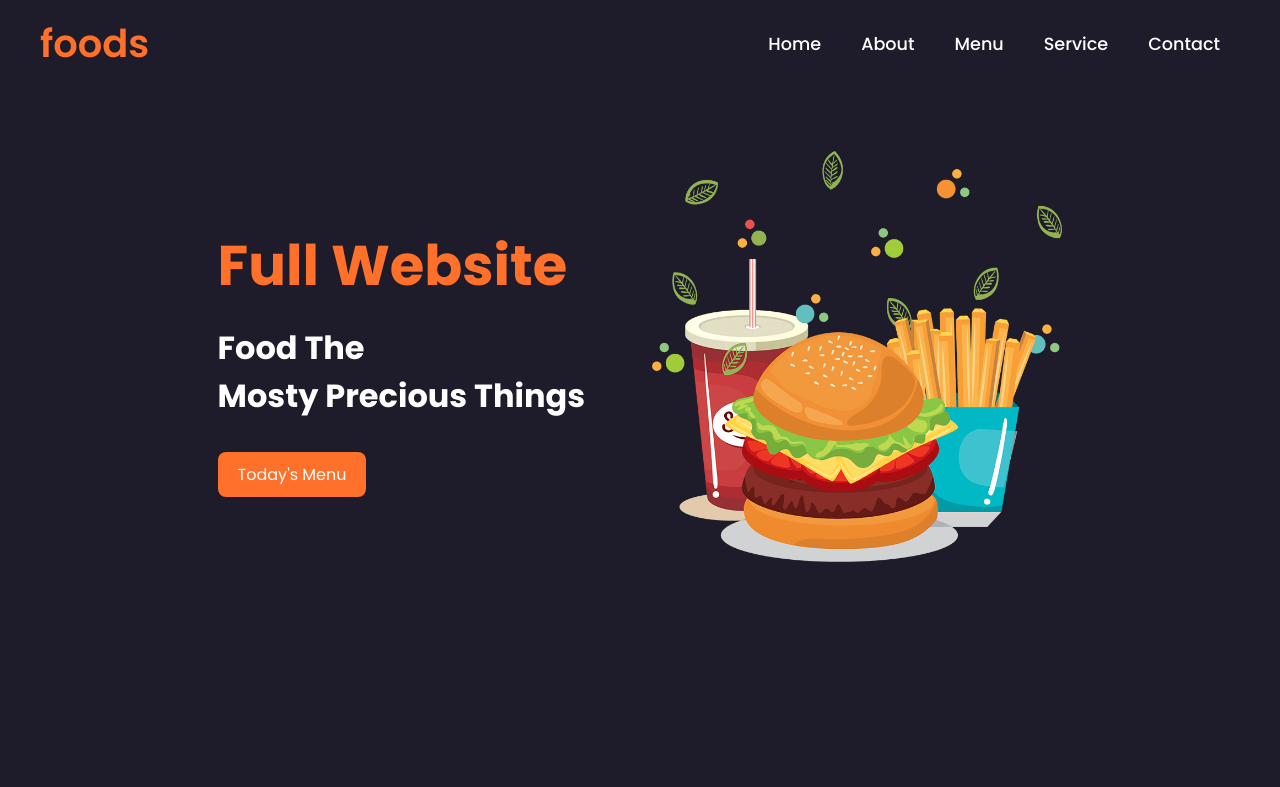
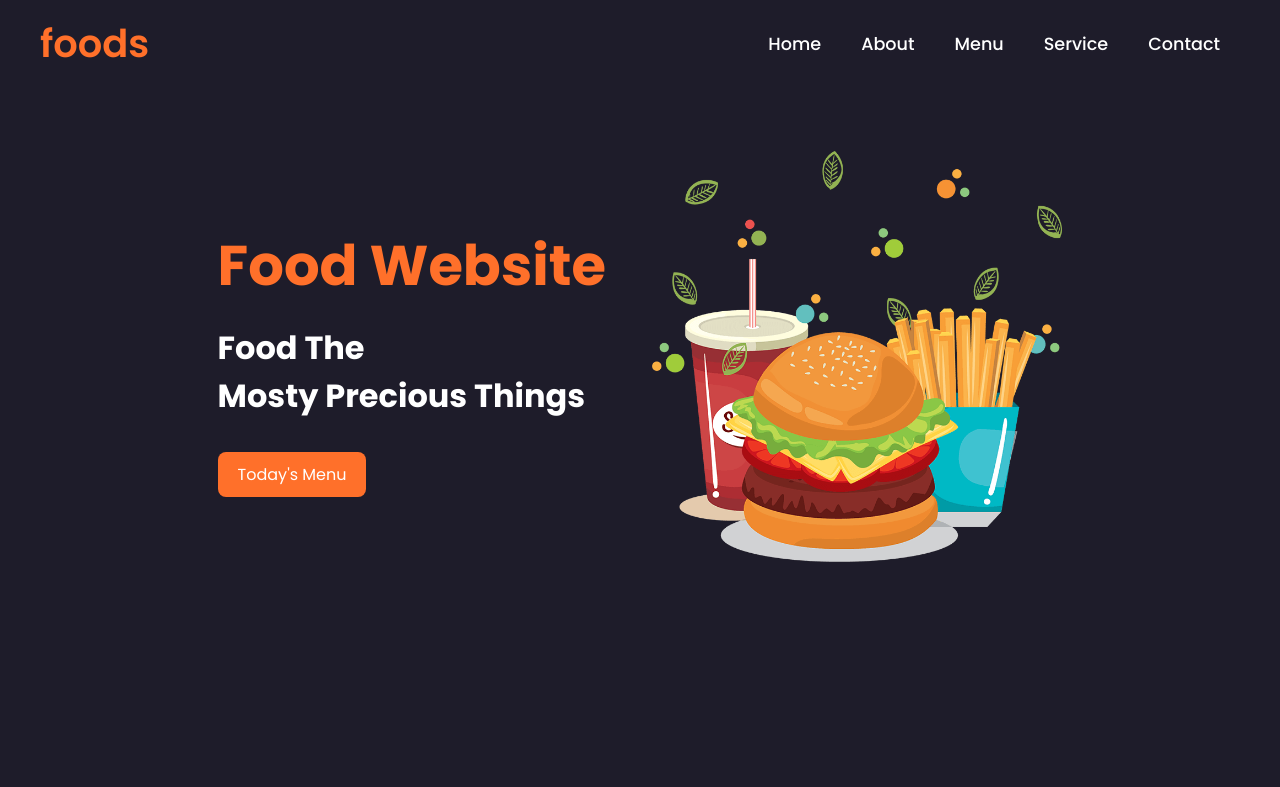
Before and after one commit to Rushali8/Simple-Responsive-Website, a plain HTML site: page index.html in a window 1280 px wide. Shown: the top 787 px of the page. Drawn offline with nearby package versions, Linux system fonts and the light colour scheme.

Commit message:
Update index.html

```diff
--- a/index.html
+++ b/index.html
@@ -33,7 +33,7 @@ css2?family=Poppins:ital,wght@0,100;0,200;0,300;0,400;0,500;0,600;0,700;0,800;0,
     <!--------home start--------->
     <section class="home" id="home" >
         <div class="home-text">
-            <h1>Full Website</h1>
+            <h1>Food Website</h1>
             <h2>Food The <br> Mosty Precious Things</h2>
             <a href="#" class="btn">Today's Menu</a>
 
```
